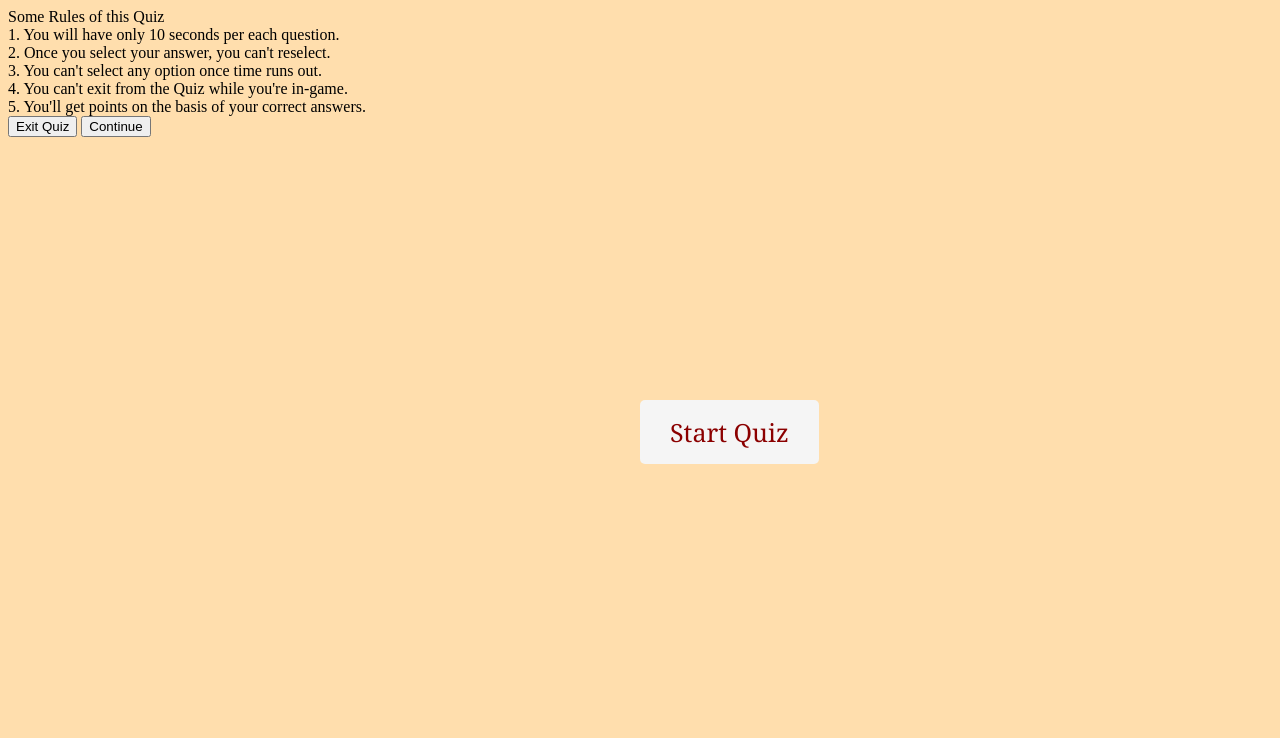
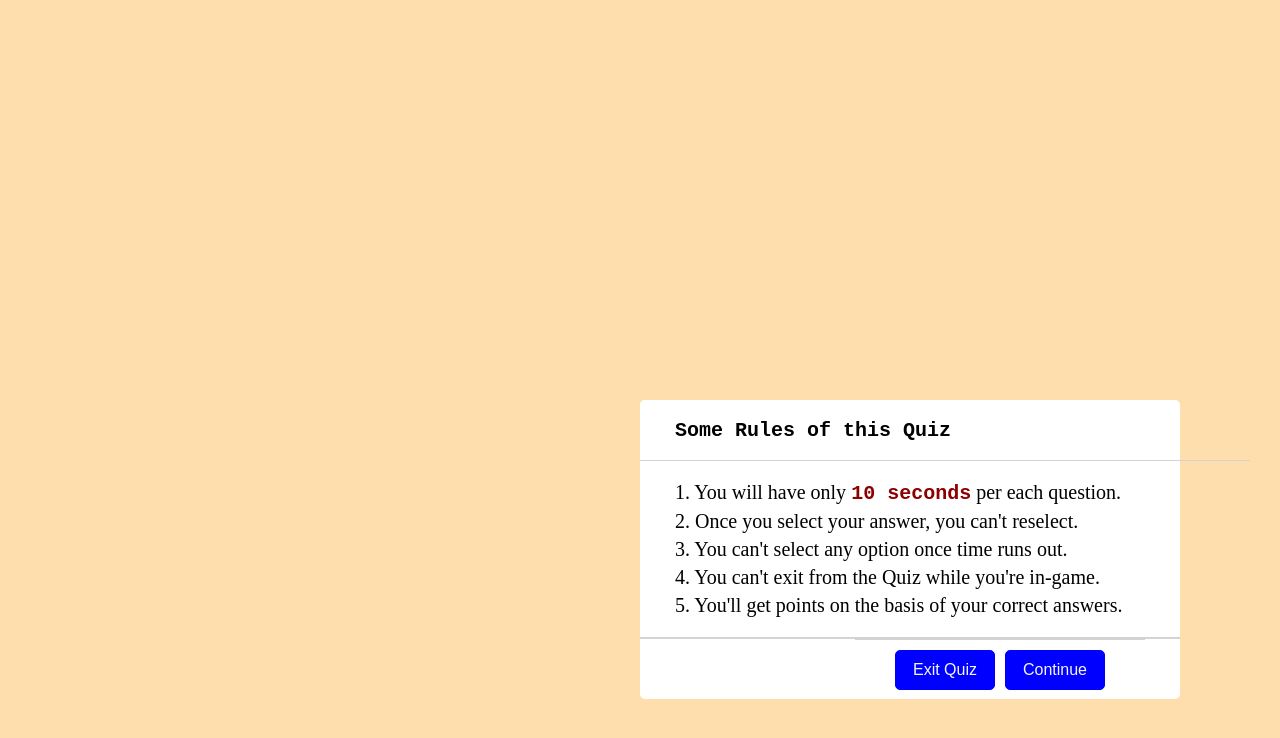
Before and after one commit to cbarajas002/Mini-JavaScript-quizlet, a plain HTML site: page index.html in a window 1280 px wide. Drawn offline with Linux system fonts and the light colour scheme.

Commit message:
added rest.css, added it to the HTML, fixed the info box and buttons

```diff
--- a/style.css
+++ b/style.css
@@ -4,7 +4,8 @@ body{
 
 
 
-.start_btn {
+.start_btn,
+.info_box{
     position: absolute;
     top: 50%;
     left: 50%;
@@ -24,3 +25,67 @@ body{
     cursor: pointer;
 
 }
+
+.info_box{
+   width: 540px;
+   background: #fff;
+   border-radius: 5px;
+}
+
+
+.info_box .info_title{
+    height: 60px;
+    width: 100%;
+    border-bottom: 1px solid lightgray;
+    display: flex;
+    align-items: center;
+    padding: 0 35px;
+    font-size: 20px;
+    font-weight: 600;
+    font-family: 'Courier New', Courier, monospace;
+}
+
+
+
+.info_box .info_list{
+    padding: 15px 35px;
+}
+
+
+.info_box .info_list .info{
+    margin: 5px 0px;
+    font-size: 20px;
+    font-family: 'Times New Roman', Times, serif;
+}
+
+
+.info_box .info_list .info span{
+    font-weight: 600;
+    color: darkred;
+    font-family: monospace;
+}
+
+
+.info_box .buttons{
+    height: 60px;
+    display: flex;
+    align-items: center;
+    justify-content: flex-end;
+    padding: 0 35px;
+    border-top: 2px solid lightgray;
+}
+
+
+.info_box .buttons button{
+    margin: 0 5px;
+    height: 40px;
+    width: 100px;
+    border: 1px solid blue;
+    background-color: blue;
+    border-radius: 5px;
+    color: whitesmoke;
+    font-size: 16px;
+    font-weight: 500;
+    font-family: sans-serif;
+    cursor: pointer;
+}
```
